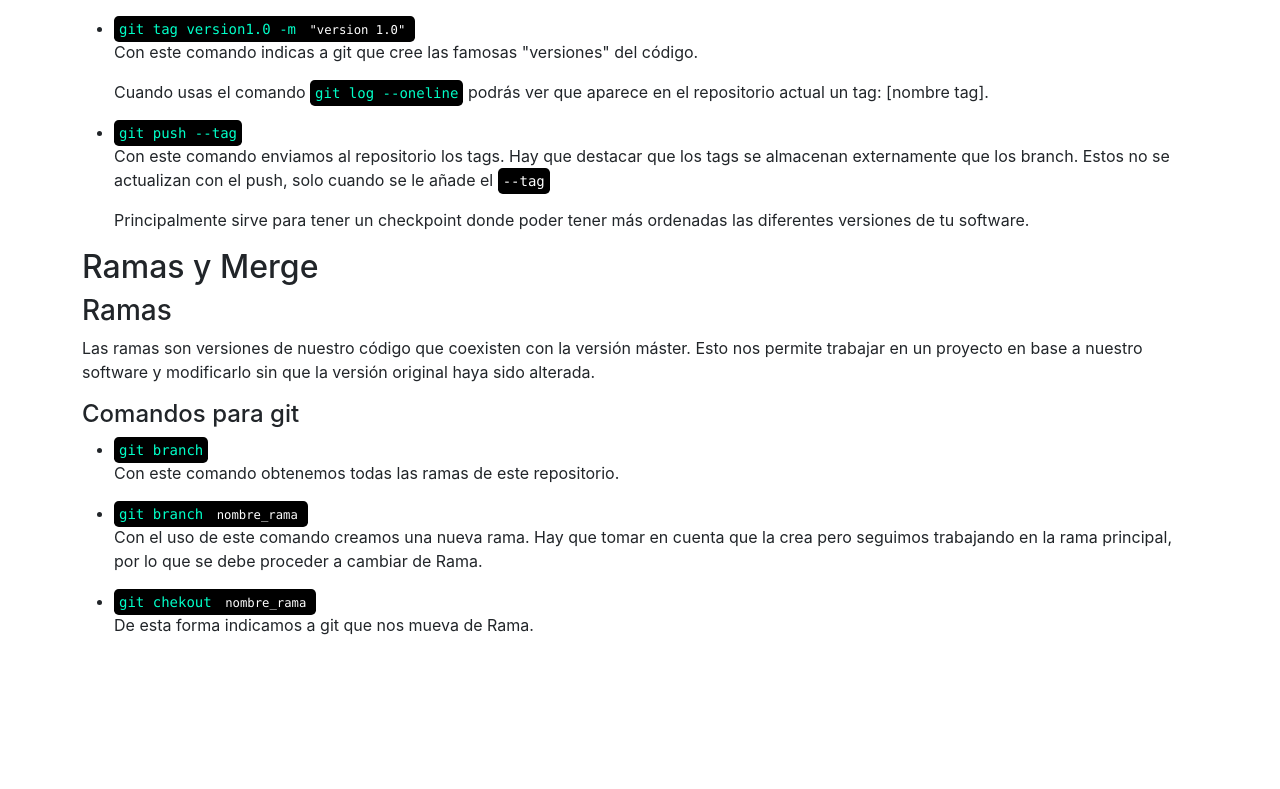
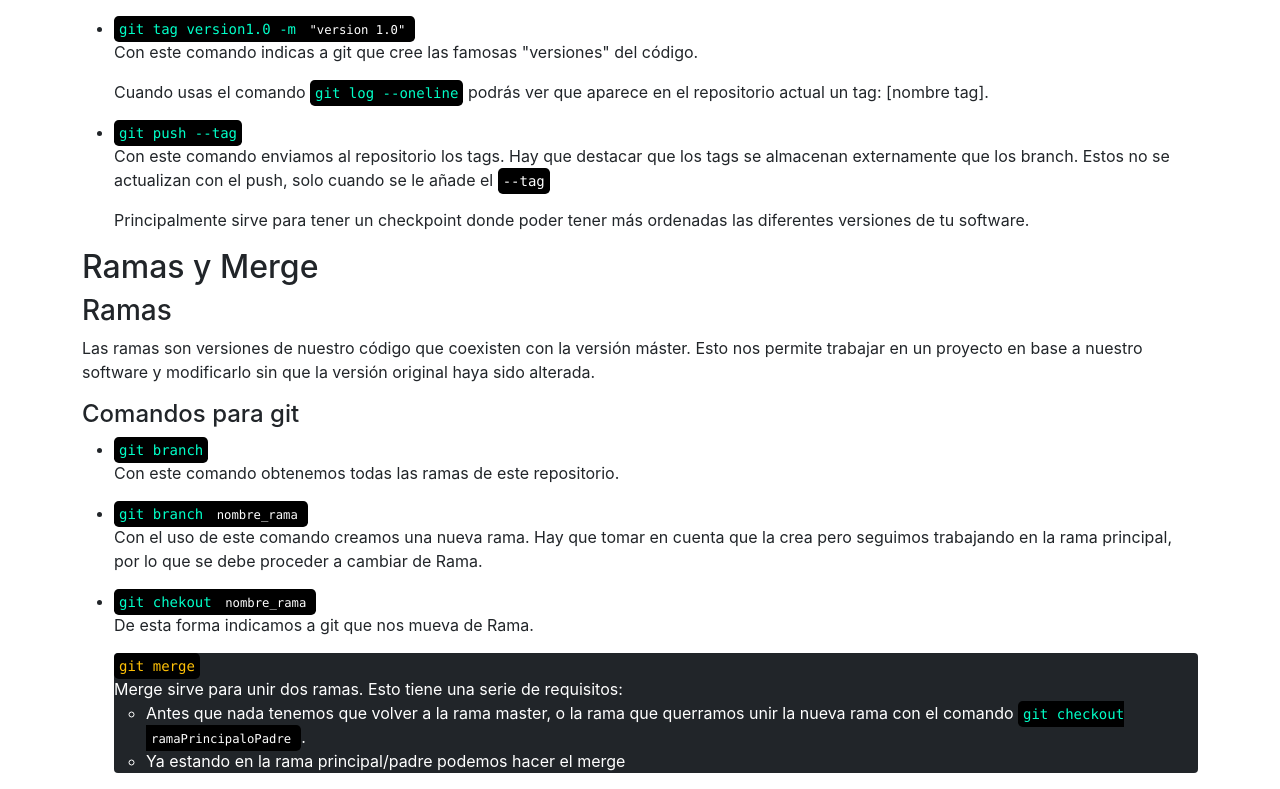
Before and after one commit to sberrus/git-react, a React (Create React App) app: page / in a window 1280 px wide. Shown: the part 974-1763 px from the top of the page. Before the commit the page ends 1627 px from the top, so only its background shows below. Built offline with nearby package versions, Linux system fonts and the light colour scheme.

Commit message:
Prerequisitos antes de Merge

```diff
--- a/src/components/Body.jsx
+++ b/src/components/Body.jsx
@@ -72,11 +72,11 @@ function Body() {
 
           <ul>
             <li>
-              <code>git remote add origin <code className="text-white">https://github.com/usuario/proyecto.git</code></code> Con este comando indicamos a github que estamos conectados a este. Este repositorio tendrá conexión directa con GitHub. <br/>
+              <code>git remote add origin <code className="text-white">https://github.com/usuario/proyecto.git</code></code> Con este comando indicamos a github que estamos conectados a este. Este repositorio tendrá conexión directa con GitHub. <br />
               Este comando solo se realiza una sola vez por repositorio ya que solo puedes estar conectado a un solo repositorio.
             </li>
             <li>
-              <code>git push <code className="text-white">-u origin master</code></code> Este comando sirve para sincronizar el repositorio local con el remoto. <br/>
+              <code>git push <code className="text-white">-u origin master</code></code> Este comando sirve para sincronizar el repositorio local con el remoto. <br />
               Los comandos <code className="text-white">-u origin master</code> solo se realizan la primera vez. El resto de veces para enviar el repositorio local al remoto solo hay que usar <code>git push</code>.
             </li>
             <li>
@@ -107,7 +107,7 @@ function Body() {
         </div>
         <div className="container-fluid p-0">
           <h2>Ramas y Merge</h2>
-         <h3>Ramas</h3>
+          <h3>Ramas</h3>
           <p>
             Las ramas son versiones de nuestro código que coexisten con la versión máster. Esto nos permite trabajar en un proyecto en base a nuestro software y modificarlo sin que la versión original haya sido alterada.
           </p>
@@ -131,6 +131,20 @@ function Body() {
                 De esta forma indicamos a git que nos mueva de Rama.
               </p>
             </li>
+            <li className="bg-dark rounded text-white">
+              <code className="text-warning">git merge</code>
+              <p>
+                Merge sirve para unir dos ramas. Esto tiene una serie de requisitos:
+                <ul>
+                  <li>
+                    Antes que nada tenemos que volver a la rama master, o la rama que querramos unir la nueva rama con el comando <code>git checkout <code className="text-white">ramaPrincipaloPadre</code></code>.
+                  </li>
+                  <li>
+                    Ya estando en la rama principal/padre podemos hacer el merge
+                  </li>
+                </ul>
+              </p>
+            </li>
           </ul>
         </div>
       </div>
```
